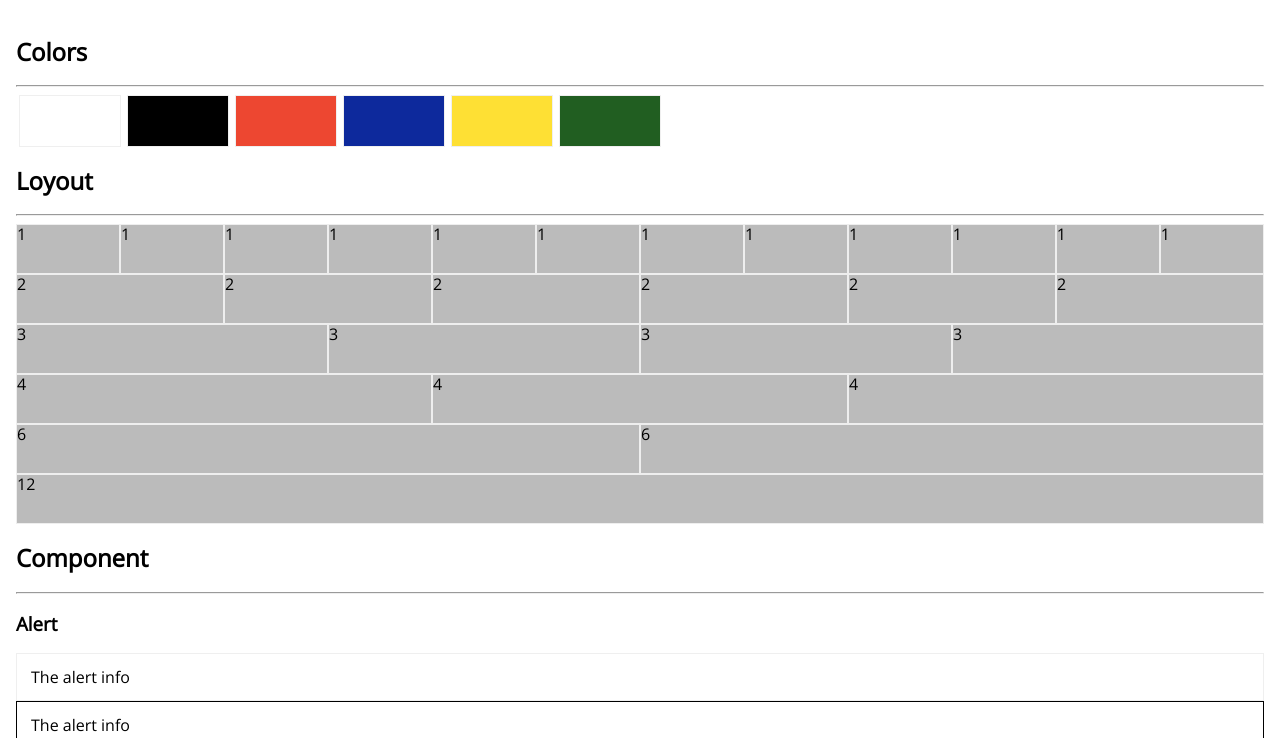
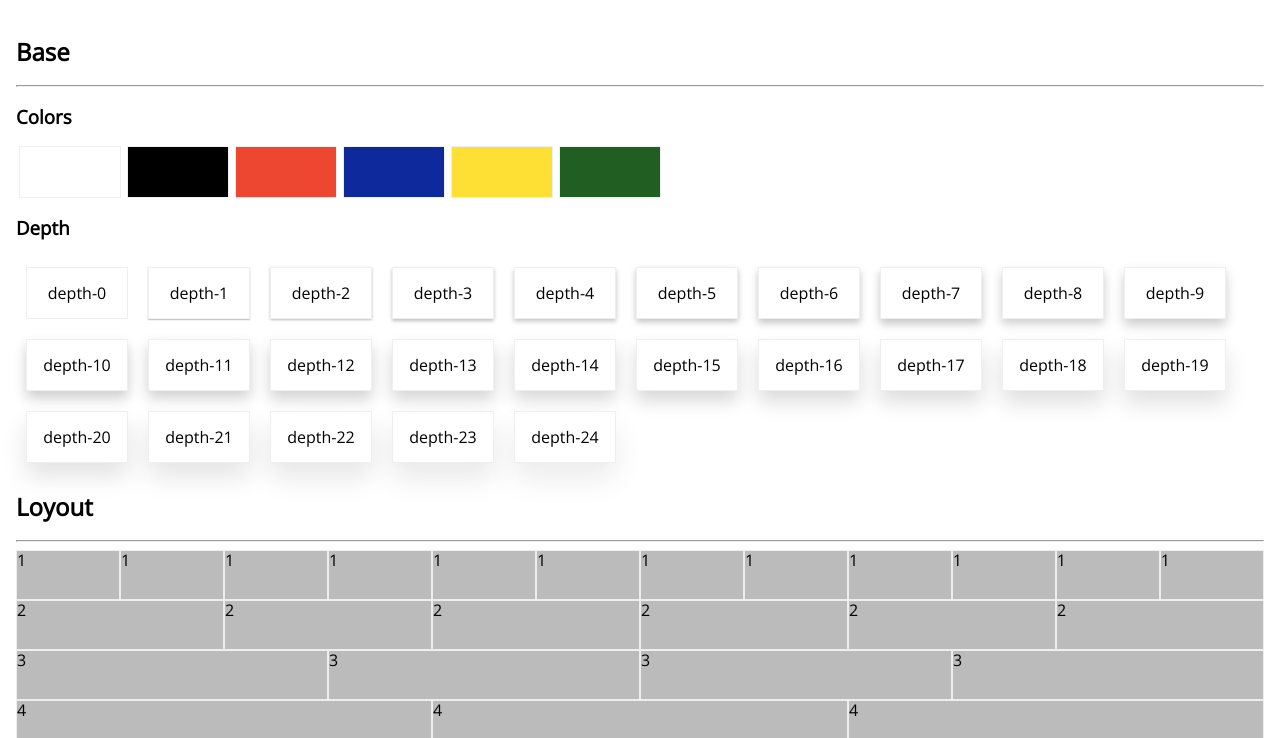
Before and after one commit to genexu/gundam, a website: page docs/simple.html in a window 1280 px wide. Shown: the part 62-800 px from the top of the page. Drawn offline with nearby package versions, Linux system fonts and the light colour scheme.

Commit message:
add depth system

```diff
--- a/docs/simple.html
+++ b/docs/simple.html
@@ -10,14 +10,43 @@
     <div class="gd-container">
       <h1>Simple Docs</h1>
       <section>
-        <h2>Colors</h2>
+        <h2>Base</h2>
         <hr />
+        <h3>Colors</h3>
+        <div class="gd-row">
           <div class="color-chip gd-bg-white"></div>
           <div class="color-chip gd-bg-black"></div>
           <div class="color-chip gd-bg-red"></div>
           <div class="color-chip gd-bg-blue"></div>
           <div class="color-chip gd-bg-yellow"></div>
           <div class="color-chip gd-bg-green"></div>
+        </div>
+        <h3>Depth</h3>
+        <div class="depth-chip gd-dp-0">depth-0</div>
+        <div class="depth-chip gd-dp-1">depth-1</div>
+        <div class="depth-chip gd-dp-2">depth-2</div>
+        <div class="depth-chip gd-dp-3">depth-3</div>
+        <div class="depth-chip gd-dp-4">depth-4</div>
+        <div class="depth-chip gd-dp-5">depth-5</div>
+        <div class="depth-chip gd-dp-6">depth-6</div>
+        <div class="depth-chip gd-dp-7">depth-7</div>
+        <div class="depth-chip gd-dp-8">depth-8</div>
+        <div class="depth-chip gd-dp-9">depth-9</div>
+        <div class="depth-chip gd-dp-10">depth-10</div>
+        <div class="depth-chip gd-dp-11">depth-11</div>
+        <div class="depth-chip gd-dp-12">depth-12</div>
+        <div class="depth-chip gd-dp-13">depth-13</div>
+        <div class="depth-chip gd-dp-14">depth-14</div>
+        <div class="depth-chip gd-dp-15">depth-15</div>
+        <div class="depth-chip gd-dp-16">depth-16</div>
+        <div class="depth-chip gd-dp-17">depth-17</div>
+        <div class="depth-chip gd-dp-18">depth-18</div>
+        <div class="depth-chip gd-dp-19">depth-19</div>
+        <div class="depth-chip gd-dp-20">depth-20</div>
+        <div class="depth-chip gd-dp-21">depth-21</div>
+        <div class="depth-chip gd-dp-22">depth-22</div>
+        <div class="depth-chip gd-dp-23">depth-23</div>
+        <div class="depth-chip gd-dp-24">depth-24</div>
       </section>
       <section>
         <h2>Loyout</h2>
@@ -93,6 +122,16 @@
     margin: 0 3px;
     border: 1px solid #EFEFEF;
   }
+  .depth-chip {
+    width: 100px;
+    height: 50px;
+    float: left;
+    margin: 10px;
+    border: 1px solid #EFEFEF;
+    display: flex;
+    justify-content: center;
+    align-items: center;
+  }
   .example-col {
     height: 50px;
     border: 1px solid #EEE;
--- a/scss/base.scss
+++ b/scss/base.scss
@@ -15,3 +15,13 @@
     border-color: #{$hsl} !important;
   }
 }
+
+@for $index from 0 through 24 {
+  .#{$prefix}-dp-#{$index} {
+    @if ($index == 0) {
+      box-shadow: none;
+    } @else {
+      box-shadow: depth_shadow($index);
+    }
+  }
+}
--- /dev/null
+++ b/scss/function.scss
@@ -0,0 +1,16 @@
+@function scale($domain, $range) {
+  $c_values: ();
+  $domain_value: abs(nth($domain, 2) - nth($domain, 1));
+  $range_unit: (nth($range, 2) - nth($range, 1)) / $domain_value;
+  @for $index from 1 through $domain_value {
+    $c_values: append($c_values, $range_unit * $index);
+  }
+  @return $c_values;
+}
+
+@function depth_shadow($depth) {
+  $offset: nth(scale(0 24, 0 16), $depth) * 1px;
+  $blur: nth(scale(0 24, 0 24), $depth) * 1.2px;
+  $opacity: 0.28 - nth(scale(0 24, 0.08 0.28), $depth);
+  @return 0 $offset $blur rgba(0, 0, 0, $opacity);
+}
--- a/scss/gundam.scss
+++ b/scss/gundam.scss
@@ -1,4 +1,5 @@
 @import "variables";
+@import 'function';
 @import 'mixin';
 @import "normalize";
 @import "base";
```
Also changed, not shown: css/gundam.css, css/gundam.min.css, 2 other files. Lines whose indentation alone changed are shown as unchanged.
